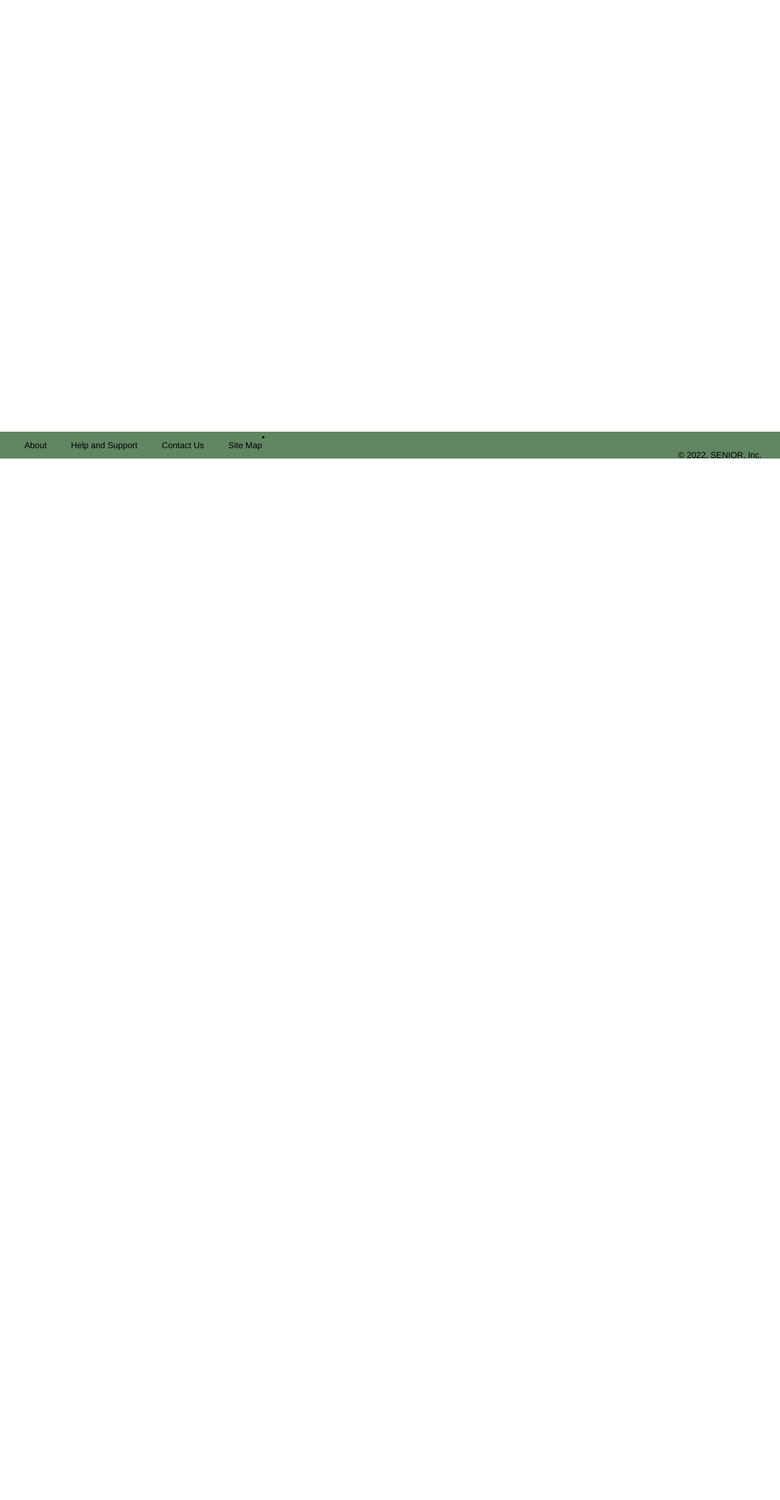
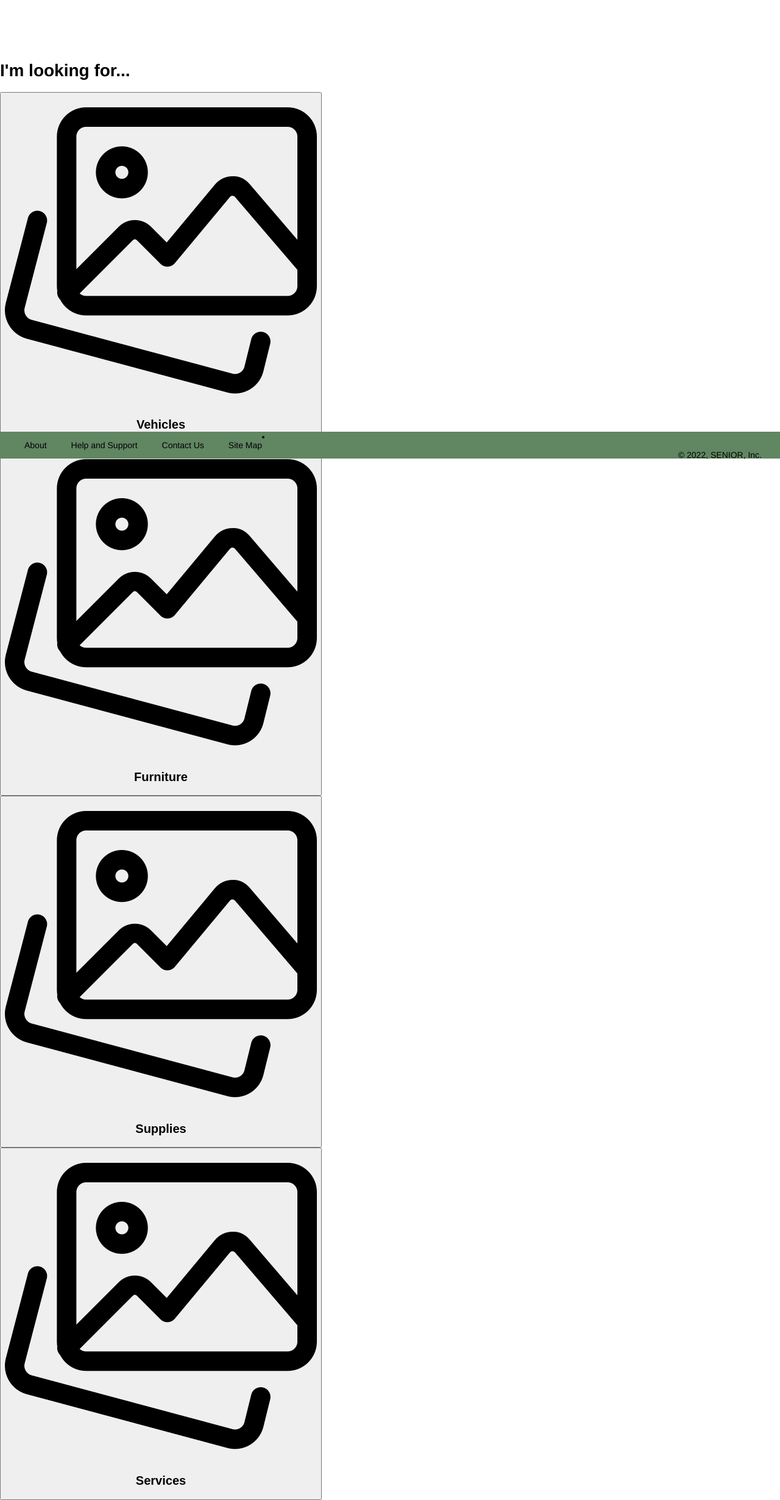
Before and after one commit to wein0034/COMP2030-Collaborative-Activity, a PHP site: page / in a window 1280 px wide. Shown: the part 48-2508 px from the top of the page at 61% size. Before the commit the page ends 800 px from the top, so only its background shows below. Run offline with PHP 8.4, Linux system fonts and the light colour scheme.

Commit message:
Landing Page Added basic buttons. Need to figure out how to keep the button aspect ratio square.

```diff
--- a/index.php
+++ b/index.php
@@ -5,14 +5,50 @@
     <title>SENIOR - Shopping and Exchange for Nomads Interested in Outdoor Recreation</title>
     <meta charset="UTF-8">
     <meta name="author" content="rich0485, roaj0001, wein0034">
-    <script src="scripts/script.js" defer></script>
     <link rel="stylesheet" href="styles/style.css">
 </head>
 
 <body>
     <?php require_once "inc/top.inc.php"; ?>
+    <?php require_once "inc/search.inc.php"; ?>
+    <div id="landingPage">
+        <h1>I'm looking for...</h1>
+        <div id="indexButtons">
 
-    <?php require_once "inc/search.inc.php"; ?>
+            <form action="searchresults.php?searchQuery=Vehicles" method="GET">
+                <button type="submit"  class="indexButton">
+                    <img class="buttonImage" id="Vehicles" src="images/addphoto.png">
+                    <h2>Vehicles</h2>
+                </button>
+            </form>
+
+            <form action="searchresults.php?searchQuery=Furniture" method="GET">
+                <button class="indexButton">
+                    <img class="buttonImage" id="Furniture" src="images/addphoto.png">
+                    <h2>Furniture</h2>
+                </button>
+            </form>
+
+            <form action="searchresults.php?searchQuery=Supplies" method="GET">
+                <button class="indexButton">
+                    <img class="buttonImage" id="Supplies" src="images/addphoto.png">
+                    <h2>Supplies</h21>
+                </button>
+            </form>
+
+            <form action="searchresults.php?searchQuery=Services" method="GET">
+                <button class="indexButton">
+                    <img class="buttonImage" id="Services" src="images/addphoto.png">
+                    <h2>Services</h2>
+                </button>
+            </form>
+        </div>
+
+        <div id="searchBar">
+
+        </div>
+    </div>
+
     <?php require_once "inc/bottom.inc.php"; ?>
 </body>
 
```
